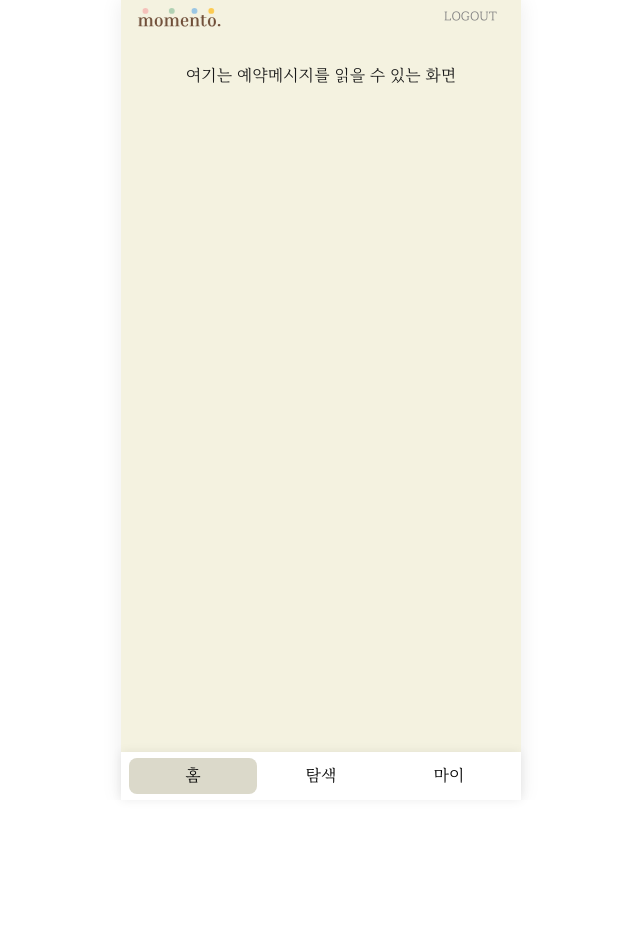
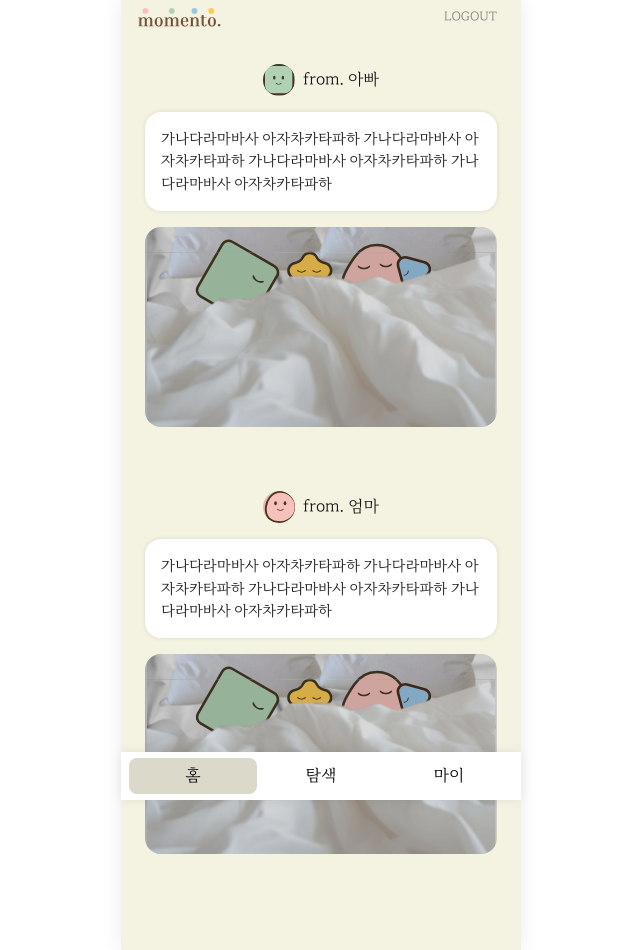
Before and after one commit to CHALLKATHON-Official/2025_CHALLKATHON_CAFFEINE-ADDICT_FE, a Next.js app: page /futuremessage in a window 1280 px wide. Shown: the whole page, without its empty margins (319-959 px from the left). Before the commit the page ends 800 px from the top, so only its background shows below. Built offline with nearby package versions, Linux system fonts and the light colour scheme.

Commit message:
feat: futuremessage UI 추가

```diff
--- a/app/futuremessage/page.tsx
+++ b/app/futuremessage/page.tsx
@@ -1,20 +1,81 @@
 'use client';
-import { Box, Button, TextField, Typography } from '@mui/material';
+
+import { Box, Typography, Avatar } from '@mui/material';
+
+const mockData = [
+	{
+		sender: '아빠',
+		avatar: '/img/small_icon_dad.svg',
+		bgColor: '#B4C5B9',
+		text: '가나다라마바사 아자차카타파하 가나다라마바사 아자차카타파하 가나다라마바사 아자차카타파하 가나다라마바사 아자차카타파하',
+		image: '/img/my_banner_family.svg',
+	},
+	{
+		sender: '엄마',
+		avatar: '/img/small_icon_mom.svg',
+		bgColor: '#E9B8AC',
+		text: '가나다라마바사 아자차카타파하 가나다라마바사 아자차카타파하 가나다라마바사 아자차카타파하 가나다라마바사 아자차카타파하',
+		image: '/img/my_banner_family.svg',
+	},
+];
 
 export default function FutureMessage() {
-
 	return (
-		<Box sx={{
-			width: '100%',
-			minHeight: '100vh',
-			display: 'flex',
-			flexDirection: 'column',
-			alignItems: 'center',
-			justifyContent: 'space-between',
-			backgroundColor: '#F4F2E0',
-			padding: '4rem 0 6rem 0'
-		}}>
-			<Typography>여기는 예약메시지를 읽을 수 있는 화면</Typography>
+		<Box
+			sx={{
+				width: '100%',
+				minHeight: '100vh',
+				backgroundColor: '#F4F2E0',
+				display: 'flex',
+				flexDirection: 'column',
+				alignItems: 'center',
+				gap: '4rem',
+				padding: '4rem 1.5rem 6rem',
+			}}
+		>
+			{mockData.map((item, index) => (
+				<Box
+					key={index}
+					sx={{
+						width: '100%',
+						maxWidth: '400px',
+						display: 'flex',
+						flexDirection: 'column',
+						alignItems: 'center',
+						gap: '1rem',
+					}}
+				>
+					<Box sx={{ display: 'flex', alignItems: 'center', gap: '0.5rem' }}>
+						<Avatar src={item.avatar} sx={{ bgcolor: item.bgColor, width: 32, height: 32 }} />
+						<Typography sx={{ fontWeight: 'bold' }}>from. {item.sender}</Typography>
+					</Box>
+					<Box
+						sx={{
+							backgroundColor: 'white',
+							borderRadius: '1rem',
+							padding: '1rem',
+							boxShadow: '0 0 5px rgba(0,0,0,0.1)',
+							width: '100%',
+							fontSize: '0.9rem',
+							lineHeight: '1.4rem',
+						}}
+					>
+						{item.text}
+					</Box>
+					<Box
+						component="img"
+						src={item.image}
+						alt={`${item.sender}가 첨부한 이미지`}
+						sx={{
+							width: '100%',
+							height: '200px',
+							borderRadius: '1rem',
+							backgroundColor: '#ccc',
+							objectFit: 'cover',
+						}}
+					/>
+				</Box>
+			))}
 		</Box>
 	);
 }
```
Also changed, not shown: app/explore/components/ExploreModal.tsx (+8 -8 lines).
